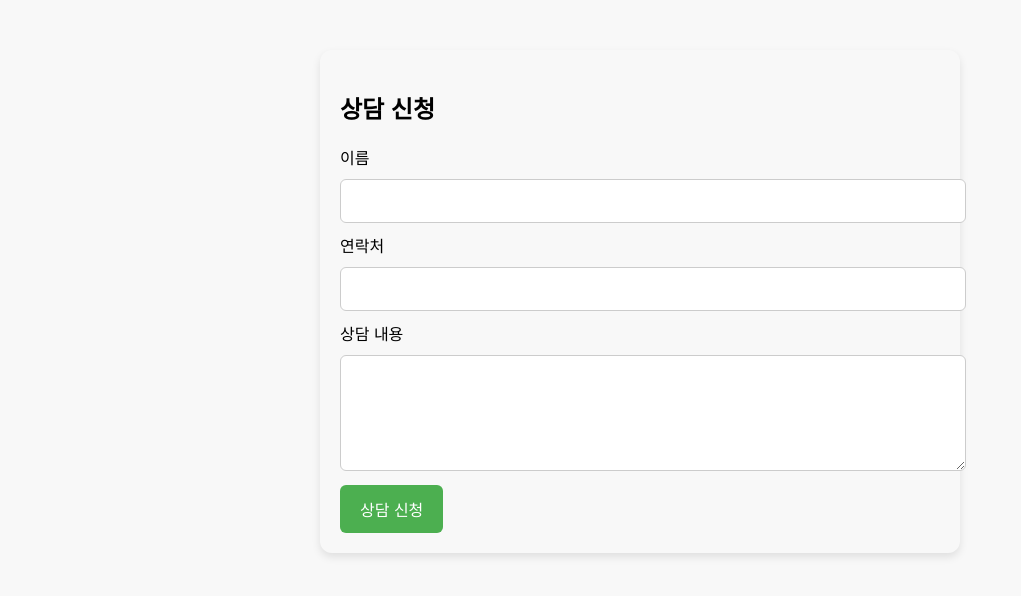
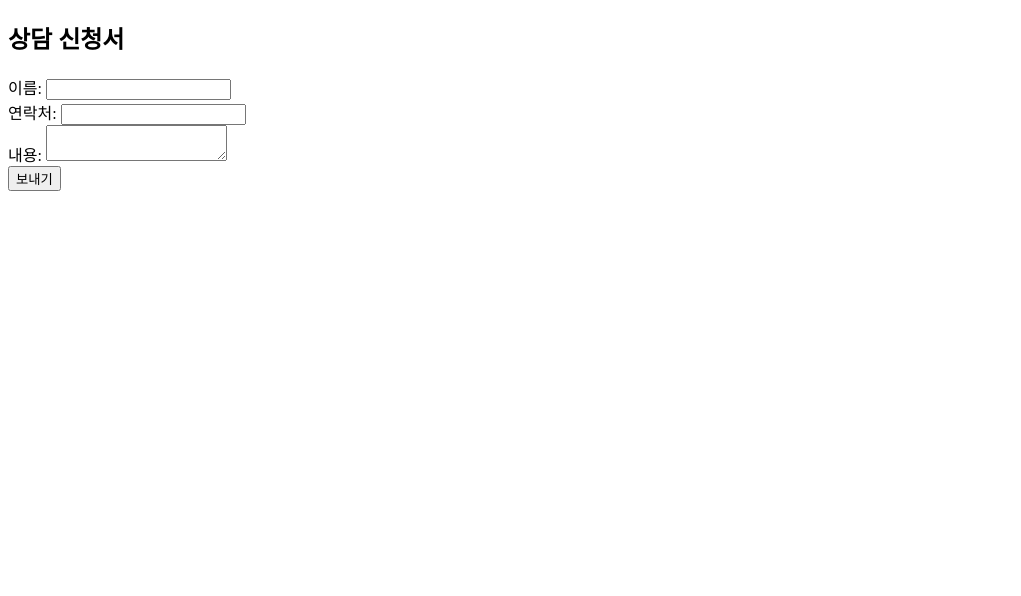
Before and after one commit to OHYURM/-2, a plain HTML site: page index.html in a window 1280 px wide. Shown: the whole page, without its empty margins (0-1021 px from the left). Drawn offline with Linux system fonts and the light colour scheme.

Commit message:
Add files via upload

```diff
--- a/index.html
+++ b/index.html
@@ -1,53 +1,16 @@
 <!DOCTYPE html>
 <html lang="ko">
 <head>
-  <meta charset="UTF-8">
+  <meta charset="UTF-8" />
   <title>상담 신청</title>
-  <style>
-    body {
-      font-family: Arial, sans-serif;
-      max-width: 600px;
-      margin: 50px auto;
-      padding: 20px;
-      border-radius: 12px;
-      background: #f8f8f8;
-      box-shadow: 0 4px 8px rgba(0,0,0,0.1);
-    }
-    input, textarea {
-      width: 100%;
-      padding: 12px;
-      margin: 10px 0;
-      border: 1px solid #ccc;
-      border-radius: 6px;
-      font-size: 16px;
-    }
-    button {
-      background-color: #4CAF50;
-      color: white;
-      padding: 12px 20px;
-      border: none;
-      border-radius: 6px;
-      cursor: pointer;
-      font-size: 16px;
-    }
-    button:hover {
-      background-color: #45a049;
-    }
-  </style>
 </head>
 <body>
-  <h2>상담 신청</h2>
-  <form action="https://script.google.com/macros/s/AKfycbxGCu5lCoN6kkI2oqTVcV6FV4nNJG7Sm7LRAwpxJuVhkf6sqpBjp8v7y6m2yOP-yZ0Wyg/exec" method="POST">
-    <label for="name">이름</label>
-    <input type="text" name="name" id="name" required>
-
-    <label for="phone">연락처</label>
-    <input type="text" name="phone" id="phone" required>
-
-    <label for="message">상담 내용</label>
-    <textarea name="message" id="message" rows="5" required></textarea>
-
-    <button type="submit">상담 신청</button>
+  <h2>상담 신청서</h2>
+  <form action="https://script.google.com/macros/s/AKfycbx-vAWOy-u-qc1FylTPz_WHVMVIFcICxArAa6xqn2h1RbweOEkb31wuGIm5mMlKZNbUzQ/exec" method="POST">
+    <label>이름: <input type="text" name="name" required></label><br>
+    <label>연락처: <input type="text" name="phone" required></label><br>
+    <label>내용: <textarea name="message" required></textarea></label><br>
+    <button type="submit">보내기</button>
   </form>
 </body>
 </html>
```
